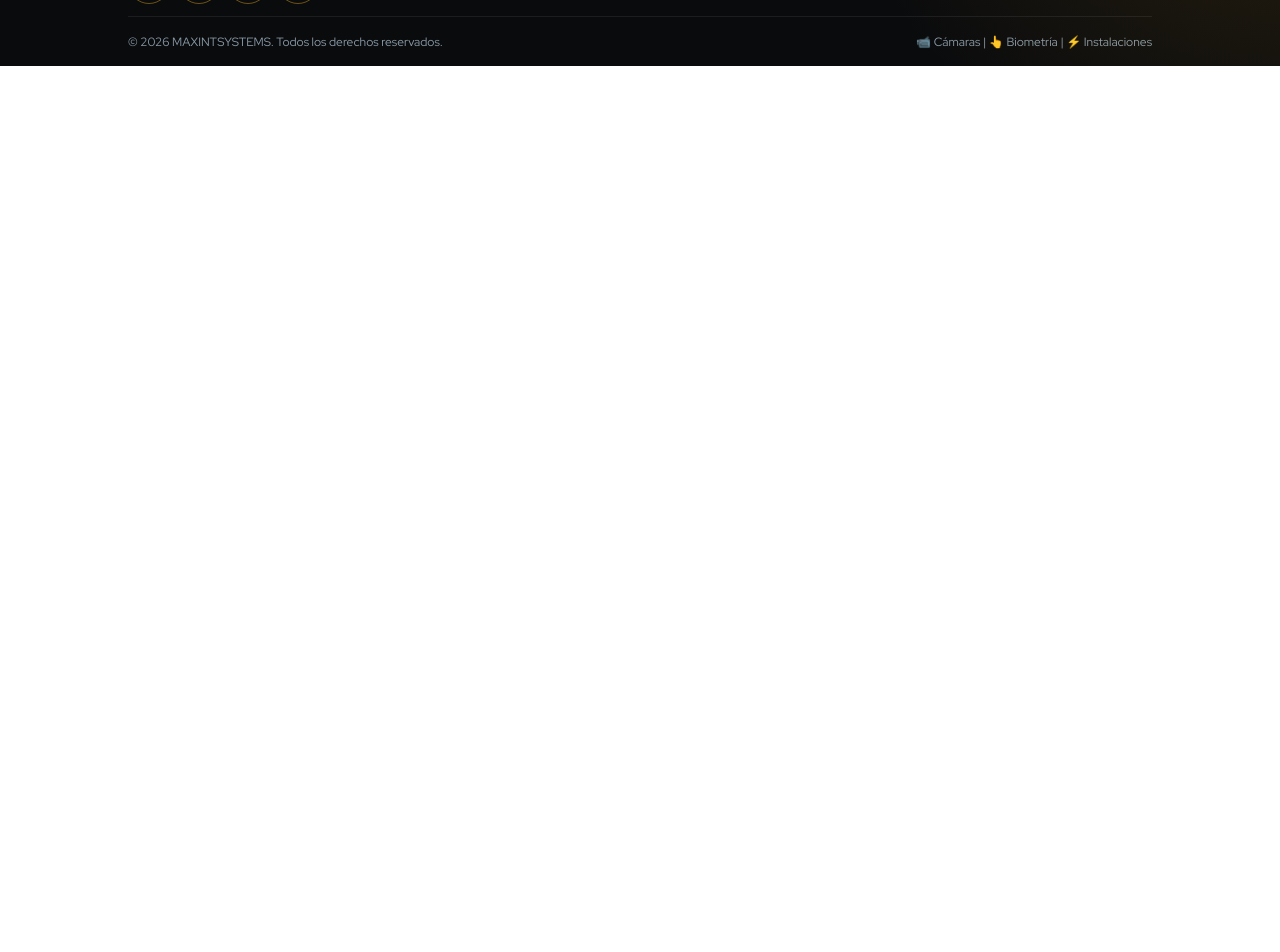
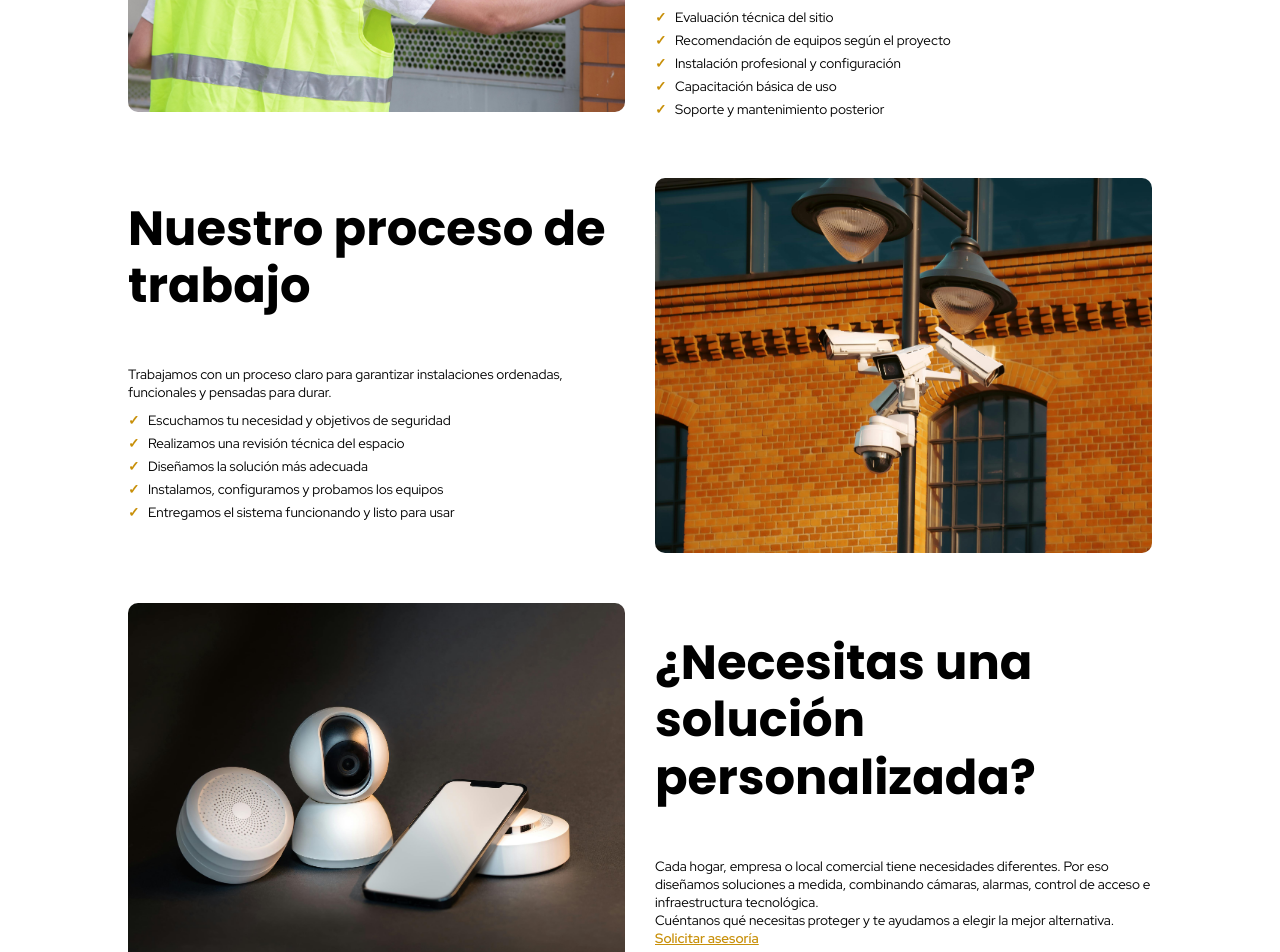
Before and after one commit to daanrango/maxintsystems, a Next.js app: page /servicios in a window 1280 px wide. Shown: the part 1100-2052 px from the top of the page. Before the commit the page ends 1166 px from the top, so only its background shows below. Built offline with nearby package versions, Linux system fonts and the light colour scheme.

Commit message:
fix: update pages

```diff
--- a/app/empresa/page.tsx
+++ b/app/empresa/page.tsx
@@ -1,5 +1,6 @@
 import type { Metadata } from "next";
 import Hero from "../components/Hero";
+import { ImageTextSection } from "../components/ImageTextSection";
 
 export const metadata: Metadata = {
   title: "Empresa",
@@ -9,7 +10,104 @@ function Empresa() {
   return (
     <>
       <Hero title="Empresa" image="/img/hero/maxintsystems-9.jpg" />
-      Empresa
+      <div className="w-4/5 mx-auto mt-20">
+        <h2 className="uppercase">Max Integration Security Systems</h2>
+        <p className="text-justify">
+          Es una empresa ecuatoriana especializada en el diseño, suministro e
+          implementación de soluciones integrales de seguridad electrónica para
+          hogares, empresas, industrias e instituciones. Desde nuestros inicios
+          hemos trabajado con el compromiso de brindar tecnología confiable,
+          innovación y un servicio de excelencia, respaldados por un equipo
+          técnico altamente capacitado y en constante actualización. A lo largo
+          de nuestra trayectoria, hemos desarrollado proyectos que incorporan
+          sistemas de videovigilancia, control de acceso, biometría, alarmas,
+          redes, cableado estructurado e infraestructura tecnológica, ofreciendo
+          soluciones personalizadas que se adaptan a las necesidades específicas
+          de cada cliente. La evolución constante de la tecnología impulsa a Max
+          Integration Security Systems a mantenerse a la vanguardia,
+          incorporando equipos y plataformas de fabricantes reconocidos a nivel
+          mundial para garantizar altos estándares de calidad, seguridad y
+          rendimiento. Nuestro objetivo es proporcionar herramientas que
+          permitan proteger personas, bienes e información, contribuyendo al
+          crecimiento y la tranquilidad de nuestros clientes. Nuestro compromiso
+          es construir relaciones de confianza a largo plazo, ofreciendo
+          asesoría especializada, productos de calidad, instalación profesional,
+          garantía y soporte técnico oportuno. Cada proyecto representa una
+          oportunidad para demostrar nuestra dedicación a la excelencia y
+          consolidarnos como un aliado estratégico en soluciones de seguridad y
+          tecnología en el Ecuador.
+        </p>
+      </div>
+      <ImageTextSection
+        id="empresa-mision"
+        title="Misión"
+        imageSrc="/img/hero/maxintsystems-10.jpg"
+        imagePosition="left"
+        content={
+          <>
+            <p className="text-justify">
+              Brindar soluciones integrales de seguridad electrónica y
+              tecnología que protejan a personas, hogares, empresas e
+              instituciones, mediante la implementación de equipos de alta
+              calidad, innovación constante y un servicio profesional que genere
+              confianza, tranquilidad y valor para nuestros clientes.
+            </p>
+          </>
+        }
+      />
+      <ImageTextSection
+        id="empresa-vision"
+        title="Vision"
+        imageSrc="/img/hero/maxintsystems-9.jpg"
+        imagePosition="right"
+        content={
+          <>
+            <p className="text-justify">
+              Ser una empresa líder en soluciones de seguridad electrónica y
+              tecnología en el Ecuador, reconocida por la calidad de nuestros
+              servicios, la innovación de nuestras soluciones y el compromiso
+              con la satisfacción de nuestros clientes, contribuyendo al
+              desarrollo de entornos más seguros e inteligentes.
+            </p>
+          </>
+        }
+      />
+      <ImageTextSection
+        id="empresa-valores"
+        title="Nuestros valores"
+        imageSrc="/img/hero/maxintsystems-8.jpg"
+        imagePosition="left"
+        content={
+          <>
+            <ul className="text-justify">
+              <li>
+                <strong>Compromiso</strong> — Cumplimos cada proyecto con
+                responsabilidad y profesionalismo.
+              </li>
+              <li>
+                <strong>Confianza</strong> — Construimos relaciones
+                transparentes y duraderas con nuestros clientes.
+              </li>
+              <li>
+                <strong>Innovación</strong> — Incorporamos tecnología de última
+                generación para ofrecer soluciones eficientes.
+              </li>
+              <li>
+                <strong>Calidad</strong> — Trabajamos con marcas reconocidas y
+                altos estándares de instalación.
+              </li>
+              <li>
+                <strong>Servicio</strong> — La satisfacción del cliente es el
+                centro de cada decisión.
+              </li>
+              <li>
+                <strong>Excelencia</strong> — Mejoramos continuamente para
+                ofrecer resultados superiores.
+              </li>
+            </ul>
+          </>
+        }
+      />
     </>
   );
 }
--- a/app/servicios/page.tsx
+++ b/app/servicios/page.tsx
@@ -1,15 +1,150 @@
 import type { Metadata } from "next";
 import Hero from "../components/Hero";
+import { ImageTextSection } from "../components/ImageTextSection";
+import { FeatureCardsSection } from "../components/FeatureCardsSection";
+import {
+  Bell,
+  Cable,
+  Camera,
+  Fingerprint,
+  ShieldCheck,
+  Wrench,
+} from "lucide-react";
 
 export const metadata: Metadata = {
   title: "Servicios",
 };
 
 function Servicios() {
+  const services = [
+    {
+      id: 1,
+      title: "Videovigilancia CCTV e IP",
+      link: "/servicios/camaras-de-seguridad",
+      description:
+        "Instalación de cámaras de seguridad para monitoreo local y remoto.",
+      icon: Camera,
+    },
+    {
+      id: 2,
+      title: "Control de acceso",
+      link: "/servicios/control-de-acceso",
+      description:
+        "Sistemas con biometría, tarjetas, claves y permisos personalizados.",
+      icon: Fingerprint,
+    },
+    {
+      id: 3,
+      title: "Alarmas inteligentes",
+      link: "/servicios/alarmas-inteligentes",
+      description:
+        "Protección preventiva con sensores, sirenas y alertas en tiempo real.",
+      icon: Bell,
+    },
+    {
+      id: 4,
+      title: "Cableado estructurado",
+      link: "/servicios/cableado-estructurado",
+      description:
+        "Infraestructura ordenada para redes, cámaras, datos y comunicaciones.",
+      icon: Cable,
+    },
+    {
+      id: 5,
+      title: "Seguridad integral",
+      link: "/servicios/seguridad-integral",
+      description:
+        "Diseño de soluciones completas para hogares, empresas e industrias.",
+      icon: ShieldCheck,
+    },
+    {
+      id: 6,
+      title: "Mantenimiento técnico",
+      link: "/servicios/mantenimiento",
+      description:
+        "Revisión, soporte y optimización de sistemas de seguridad instalados.",
+      icon: Wrench,
+    },
+  ];
   return (
     <>
       <Hero title="Servicios" image="/img/hero/maxintsystems-6.jpg" />
-      Servicios
+      <ImageTextSection
+        id="asesoria"
+        title="Asesoría, instalación y soporte"
+        imageSrc="/img/hero/maxintsystems-6.jpg"
+        imagePosition="left"
+        content={
+          <>
+            <p>
+              No solo instalamos equipos: analizamos tus necesidades, revisamos
+              el espacio y diseñamos una solución adecuada para tu nivel de
+              seguridad, presupuesto y tipo de propiedad.
+            </p>
+
+            <ul className="pl-6 space-y-2">
+              <li>Evaluación técnica del sitio</li>
+              <li>Recomendación de equipos según el proyecto</li>
+              <li>Instalación profesional y configuración</li>
+              <li>Capacitación básica de uso</li>
+              <li>Soporte y mantenimiento posterior</li>
+            </ul>
+          </>
+        }
+      />
+
+      <ImageTextSection
+        id="proceso"
+        title="Nuestro proceso de trabajo"
+        imageSrc="/img/hero/maxintsystems-7.jpg"
+        imagePosition="right"
+        content={
+          <>
+            <p>
+              Trabajamos con un proceso claro para garantizar instalaciones
+              ordenadas, funcionales y pensadas para durar.
+            </p>
+
+            <ul className="pl-6 space-y-2">
+              <li>Escuchamos tu necesidad y objetivos de seguridad</li>
+              <li>Realizamos una revisión técnica del espacio</li>
+              <li>Diseñamos la solución más adecuada</li>
+              <li>Instalamos, configuramos y probamos los equipos</li>
+              <li>Entregamos el sistema funcionando y listo para usar</li>
+            </ul>
+          </>
+        }
+      />
+
+      <ImageTextSection
+        id="contacto-servicios"
+        title="¿Necesitas una solución personalizada?"
+        imageSrc="/img/hero/maxintsystems-8.jpg"
+        imagePosition="left"
+        content={
+          <>
+            <p>
+              Cada hogar, empresa o local comercial tiene necesidades
+              diferentes. Por eso diseñamos soluciones a medida, combinando
+              cámaras, alarmas, control de acceso e infraestructura tecnológica.
+            </p>
+
+            <p>
+              Cuéntanos qué necesitas proteger y te ayudamos a elegir la mejor
+              alternativa.
+            </p>
+
+            <p>
+              <a
+                href="/contacto"
+                className="font-semibold text-yellow-500 hover:underline"
+              >
+                Solicitar asesoría
+              </a>
+            </p>
+          </>
+        }
+      />
     </>
   );
 }
```
